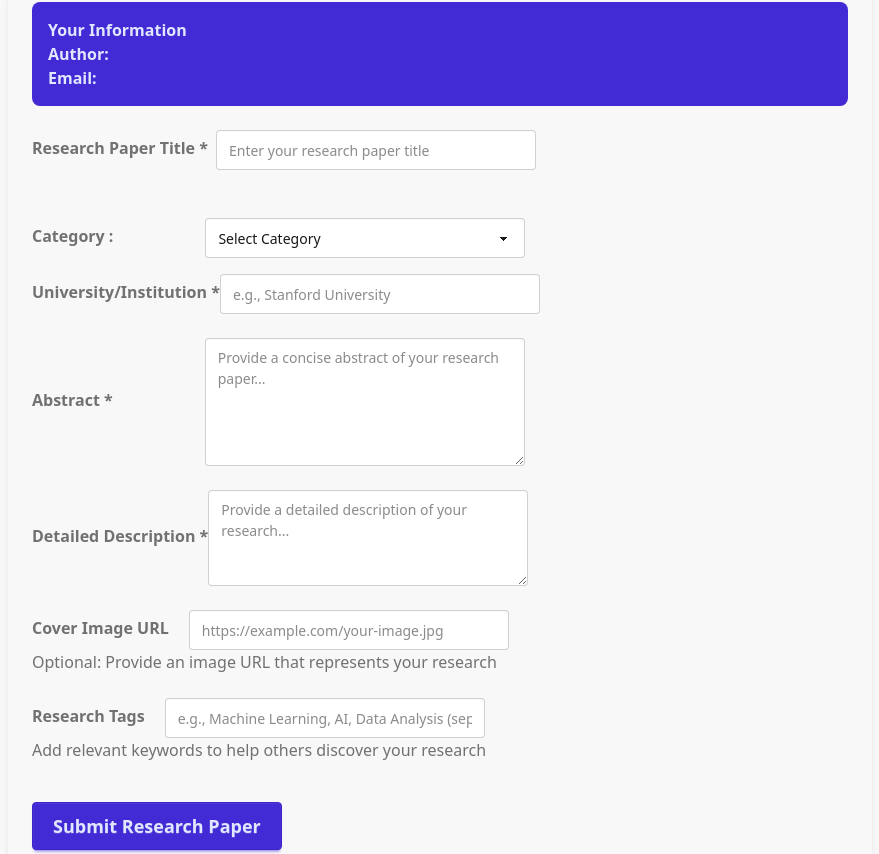
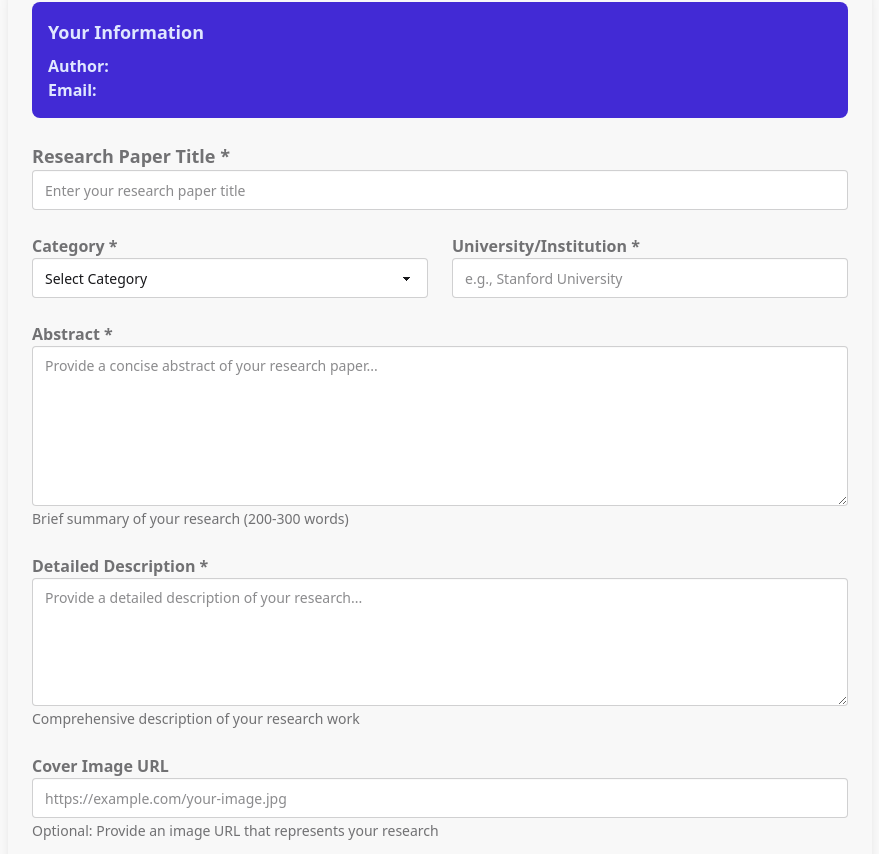
Before and after one commit to imran-86/nextjs-app-router, a Next.js app: page /add-papers in a window 1280 px wide. Shown: the part 258-1112 px from the top of the page, without its empty margins (200-1079 px from the left). Built offline with nearby package versions, Linux system fonts and the light colour scheme; no server answers.

Commit message:
Paper Submission Form Added

```diff
--- a/src/Components/PaperSubmissionForm.jsx
+++ b/src/Components/PaperSubmissionForm.jsx
@@ -1,4 +1,3 @@
-
 'use client'
 import { useContext, useState } from 'react'
 import { AuthContext } from './Context/AuthContext'
@@ -29,7 +28,6 @@ export default function PaperSubmissionForm() {
     setLoading(true)
 
     try {
-
       const paperData = {
         title: formData.title,
         author: user?.displayName || user?.email.split('@')[0],
@@ -37,7 +35,7 @@ export default function PaperSubmissionForm() {
         category: formData.category,
         description: formData.description,
         abstract: formData.abstract,
-        image: formData.image || 'https://images.unsplash.com/photo-1532094349884-543bc11b234d?ixlib=rb-4.0.3&auto=format&fit=crop&w=2070&q=80', // Default image
+        image: formData.image || 'https://images.unsplash.com/photo-1532094349884-543bc11b234d?ixlib=rb-4.0.3&auto=format&fit=crop&w=2070&q=80',
         tags: formData.tags.split(',').map(tag => tag.trim()).filter(tag => tag),
         university: formData.university,
         publishedDate: new Date().toISOString(),
@@ -45,7 +43,6 @@ export default function PaperSubmissionForm() {
         likes: 0,
         userId: user.uid
       }
-
 
       const response = await fetch('/api/papers/add-papers', {
         method: 'POST',
@@ -57,7 +54,6 @@ export default function PaperSubmissionForm() {
 
       if (response.ok) {
         alert('Research paper submitted successfully!')
-
         setFormData({
           title: '',
           category: '',
@@ -79,10 +75,11 @@ export default function PaperSubmissionForm() {
   }
 
   return (
-    <div className="bg-base-200 p-6 rounded-lg shadow-lg">
+    <div className="bg-base-200 p-4 sm:p-6 rounded-lg shadow-lg mx-2 sm:mx-0">
+      {/* User Info Section */}
       <div className="mb-6 p-4 bg-primary text-primary-content rounded-lg">
-        <h3 className="font-bold">Your Information</h3>
-        <p><strong>Author:</strong> {user?.displayName || user?.email.split('@')[0]}</p>
+        <h3 className="font-bold text-lg">Your Information</h3>
+        <p className="mt-2"><strong>Author:</strong> {user?.displayName || user?.email.split('@')[0]}</p>
         <p><strong>Email:</strong> {user?.email}</p>
       </div>
 
@@ -90,30 +87,30 @@ export default function PaperSubmissionForm() {
         {/* Paper Title */}
         <div className="form-control">
           <label className="label">
-            <span className="label-text font-semibold">Research Paper Title *</span>
+            <span className="label-text font-semibold text-base sm:text-lg">Research Paper Title *</span>
           </label>
           <input
             type="text"
             name="title"
             value={formData.title}
             onChange={handleChange}
-            className="input input-bordered ml-2"
+            className="input input-bordered w-full"
             placeholder="Enter your research paper title"
             required
           />
-        </div><br />
+        </div>
 
-        {/* Category and University */}
-        <div className="grid md:grid-cols-1 gap-4">
+        {/* Category and University - Responsive Grid */}
+        <div className="grid grid-cols-1 lg:grid-cols-2 gap-4 sm:gap-6">
           <div className="form-control">
             <label className="label">
-              <span className="label-text font-semibold">Category :</span>
+              <span className="label-text font-semibold">Category *</span>
             </label>
             <select
               name="category"
               value={formData.category}
               onChange={handleChange}
-              className="select select-bordered ml-23"
+              className="select select-bordered w-full"
               required
             >
               <option value="">Select Category</option>
@@ -135,7 +132,7 @@ export default function PaperSubmissionForm() {
               name="university"
               value={formData.university}
               onChange={handleChange}
-              className="input input-bordered"
+              className="input input-bordered w-full"
               placeholder="e.g., Stanford University"
               required
             />
@@ -151,11 +148,13 @@ export default function PaperSubmissionForm() {
             name="abstract"
             value={formData.abstract}
             onChange={handleChange}
-            className="textarea textarea-bordered h-32 ml-23"
+            className="textarea textarea-bordered w-full h-32 sm:h-40"
             placeholder="Provide a concise abstract of your research paper..."
             required
           />
-
+          <label className="label">
+            <span className="label-text-alt text-sm">Brief summary of your research (200-300 words)</span>
+          </label>
         </div>
 
         {/* Description */}
@@ -167,11 +166,13 @@ export default function PaperSubmissionForm() {
             name="description"
             value={formData.description}
             onChange={handleChange}
-            className="textarea textarea-bordered h-24"
+            className="textarea textarea-bordered w-full h-24 sm:h-32"
             placeholder="Provide a detailed description of your research..."
             required
           />
-
+          <label className="label">
+            <span className="label-text-alt text-sm">Comprehensive description of your research work</span>
+          </label>
         </div>
 
         {/* Image URL */}
@@ -184,25 +185,27 @@ export default function PaperSubmissionForm() {
             name="image"
             value={formData.image}
             onChange={handleChange}
-            className="input input-bordered ml-5"
+            className="input input-bordered w-full"
             placeholder="https://example.com/your-image.jpg"
           />
           <label className="label">
-            <span className="label-text-alt">Optional: Provide an image URL that represents your research</span>
+            <span className="label-text-alt text-sm">Optional: Provide an image URL that represents your research</span>
           </label>
 
           {/* Image Preview */}
           {formData.image && (
-            <div className="mt-2">
+            <div className="mt-3">
               <p className="text-sm font-medium mb-2">Image Preview:</p>
+              <div className="flex justify-center sm:justify-start">
                 <img
                   src={formData.image}
                   alt="Preview"
-                className="w-32 h-32 object-cover rounded-lg border"
+                  className="w-32 h-32 sm:w-48 sm:h-48 object-cover rounded-lg border shadow-sm"
                   onError={(e) => {
                     e.target.style.display = 'none'
                   }}
                 />
+              </div>
             </div>
           )}
         </div>
@@ -217,11 +220,11 @@ export default function PaperSubmissionForm() {
             name="tags"
             value={formData.tags}
             onChange={handleChange}
-            className="input input-bordered ml-5"
+            className="input input-bordered w-full"
             placeholder="e.g., Machine Learning, AI, Data Analysis (separate with commas)"
           />
           <label className="label">
-            <span className="label-text-alt">Add relevant keywords to help others discover your research</span>
+            <span className="label-text-alt text-sm">Add relevant keywords to help others discover your research</span>
           </label>
         </div>
 
@@ -229,7 +232,7 @@ export default function PaperSubmissionForm() {
         <div className="form-control pt-4">
           <button
             type="submit"
-            className="btn btn-primary btn-lg"
+            className="btn btn-primary btn-lg w-full sm:w-auto"
             disabled={loading}
           >
             {loading ? (
--- a/src/app/page.jsx
+++ b/src/app/page.jsx
@@ -12,7 +12,7 @@ export default function Home() {
           <h2 className="text-4xl md:text-5xl font-bold bg-gradient-to-r from-primary to-secondary bg-clip-text text-transparent mb-4">
             Welcome to Research Hub
           </h2>
-          <p className="text-xl max-w-2xl mx-auto">
+          <p className="text-xl max-w-2xl mx-auto text-gray-600">
             A comprehensive platform for researchers to share, discover, and
             collaborate on academic papers across various disciplines.
           </p>
```
Lines whose indentation alone changed are shown as unchanged.
